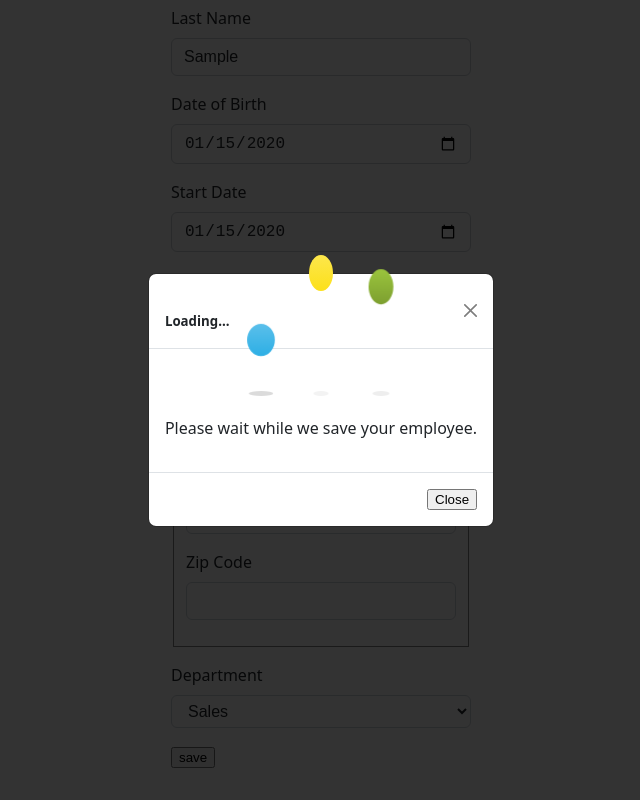
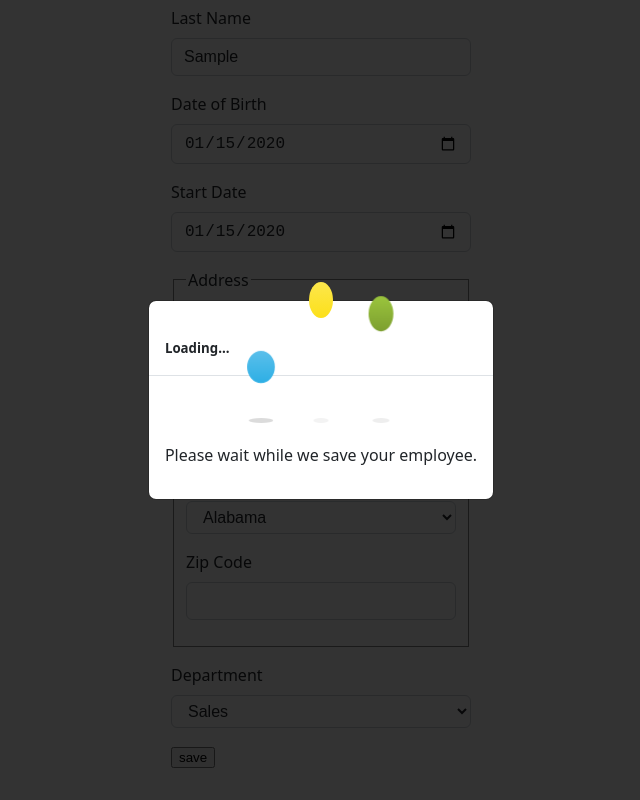
Before and after one commit to joskapotin/joskapotin_14_27052022, a React (Vite) app: page / in a window 1280 px wide. Both pictures are taken after typing "Sample", "Sample", "2020-01-15", "2020-01-15", "Sample", "Sample" into the empty fields and a click on the input "save". Shown: the part 271-1071 px from the top of the page, without its empty margins (319-959 px from the left). Built offline with nearby package versions, Linux system fonts and the light colour scheme.

Commit message:
reset form on success, modal without control

```diff
--- a/package.json
+++ b/package.json
@@ -19,7 +19,6 @@
     "@jpotin/data-table-react": "^0.1.2",
     "@tanstack/react-query": "^4.0.10",
     "@tanstack/react-query-devtools": "^4.0.10",
-    "prop-types": "^15.8.1",
     "react": "^18.2.0",
     "react-dom": "^18.2.0",
     "react-hook-form": "^7.34.0",
--- a/src/components/form/select/Select.tsx
+++ b/src/components/form/select/Select.tsx
@@ -1,4 +1,3 @@
-import * as PropTypes from 'prop-types'
 import { useFormContext } from 'react-hook-form'
 
 type SelectProps = {
@@ -29,14 +28,3 @@ function Select({ name, label, options }: SelectProps) {
 }
 
 export default Select
-
-Select.propTypes = {
-  name: PropTypes.string.isRequired,
-  label: PropTypes.string.isRequired,
-  options: PropTypes.arrayOf(
-    PropTypes.shape({
-      name: PropTypes.string.isRequired,
-      abbreviation: PropTypes.string,
-    }),
-  ).isRequired,
-}
--- a/src/components/modal/Modal.tsx
+++ b/src/components/modal/Modal.tsx
@@ -1,44 +1,53 @@
-import * as PropTypes from 'prop-types'
-
 type ModalProps = {
   children: React.ReactNode
   title: string
-  setIsOpen: (isOpen: boolean) => void
+  isOpen?: boolean
+  setIsOpen?: ((isOpen: boolean) => void) | null
 }
 
-function Modal({ children, title, setIsOpen }: ModalProps) {
-  const handleCLose = () => {
+function Modal({ children, title, isOpen = false, setIsOpen = null }: ModalProps) {
+  const handleCLose = setIsOpen
+    ? () => {
         setIsOpen(false)
       }
+    : null
 
+  if (isOpen) {
     return (
       <div className='modal' tabIndex={-1}>
         <div className='modal-dialog'>
           <div className='modal-content'>
             <div className='modal-header'>
               <h5 className='modal-title'>{title}</h5>
-            <button type='button' className='btn-close' onClick={handleCLose} aria-label='Close' />
+              {handleCLose && (
+                <button
+                  type='button'
+                  className='btn-close'
+                  onClick={handleCLose}
+                  aria-label='Close'
+                />
+              )}
             </div>
             <div className='modal-body'>{children}</div>
+            {handleCLose && (
               <div className='modal-footer'>
                 <button type='button' className='btn btn-secondary' onClick={handleCLose}>
                   Close
                 </button>
               </div>
+            )}
           </div>
         </div>
       </div>
     )
   }
 
+  return null
+}
+
 export default Modal
 
 Modal.defaultProps = {
   isOpen: false,
+  setIsOpen: null,
 }
-
-Modal.propTypes = {
-  children: PropTypes.node.isRequired,
-  title: PropTypes.string.isRequired,
-  isOpen: PropTypes.bool.isRequired,
-}
--- a/src/pages/createEmployee/CreateEmployeeForm/CreateEmployeeForm.tsx
+++ b/src/pages/createEmployee/CreateEmployeeForm/CreateEmployeeForm.tsx
@@ -23,6 +23,7 @@ function CreateEmployeeForm() {
   const mutation = useMutation((newEmployee: Employee) => api.saveEmployee(newEmployee), {
     onSuccess: data => {
       queryClient.setQueryData(['getEmployees'], data.employees)
+      methods.reset()
     },
   })
 
@@ -64,9 +65,11 @@ function CreateEmployeeForm() {
         </form>
       </FormProvider>
 
-      {isOpen && (
-        <CreateEmployeeFormModal mutationState={getMutationState()} setIsOpen={setIsOpen} />
-      )}
+      <CreateEmployeeFormModal
+        mutationState={getMutationState()}
+        isOpen={isOpen}
+        setIsOpen={setIsOpen}
+      />
     </>
   )
 }
--- a/src/pages/createEmployee/CreateEmployeeForm/createEmployeeFormModal/createEmployeeFormModal.tsx
+++ b/src/pages/createEmployee/CreateEmployeeForm/createEmployeeFormModal/createEmployeeFormModal.tsx
@@ -1,4 +1,3 @@
-import PropTypes from 'prop-types'
 import { Link } from 'react-router-dom'
 
 import Modal from '../../../../components/modal/Modal'
@@ -8,14 +7,19 @@ import ROUTES from '../../../../constants/routes'
 
 type CreateEmployeeFormModalProps = {
   mutationState: typeof MUTATION.STATE[keyof typeof MUTATION.STATE] | null
+  isOpen: boolean
   setIsOpen: (isOpen: boolean) => void
 }
 
-function CreateEmployeeFormModal({ mutationState, setIsOpen }: CreateEmployeeFormModalProps) {
+function CreateEmployeeFormModal({
+  mutationState,
+  isOpen,
+  setIsOpen,
+}: CreateEmployeeFormModalProps) {
   const modalArray = [
     {
-      id: 1,
       status: MUTATION.STATE.LOADING,
+      control: false,
       title: 'Loading...',
       body: (
         <>
@@ -25,8 +29,8 @@ function CreateEmployeeFormModal({ mutationState, setIsOpen }: CreateEmployeeFor
       ),
     },
     {
-      id: 2,
       status: MUTATION.STATE.SUCCESS,
+      control: true,
       title: 'Success!',
       body: (
         <>
@@ -39,8 +43,8 @@ function CreateEmployeeFormModal({ mutationState, setIsOpen }: CreateEmployeeFor
       ),
     },
     {
-      id: 3,
       status: MUTATION.STATE.ERROR,
+      control: true,
       title: 'Something went wrong',
       body: (
         <>
@@ -57,15 +61,10 @@ function CreateEmployeeFormModal({ mutationState, setIsOpen }: CreateEmployeeFor
   const modal = modalArray.find(m => m.status === mutationState)
 
   return modal ? (
-    <Modal title={modal.title} setIsOpen={setIsOpen}>
+    <Modal title={modal.title} isOpen={isOpen} setIsOpen={modal.control ? setIsOpen : null}>
       {modal.body}
     </Modal>
   ) : null
 }
 
 export default CreateEmployeeFormModal
-
-CreateEmployeeFormModal.propTypes = {
-  mutationState: PropTypes.oneOf(['loading', 'success', 'error', null]).isRequired,
-  setIsOpen: PropTypes.func.isRequired,
-}
```
Also changed, not shown: src/components/form/button/Button.tsx (+0 -7 lines), src/components/form/fieldset/FieldSet.tsx (+0 -7 lines), 2 other files (tests, documents, lock files or other folders). Lines whose indentation alone changed are shown as unchanged.
